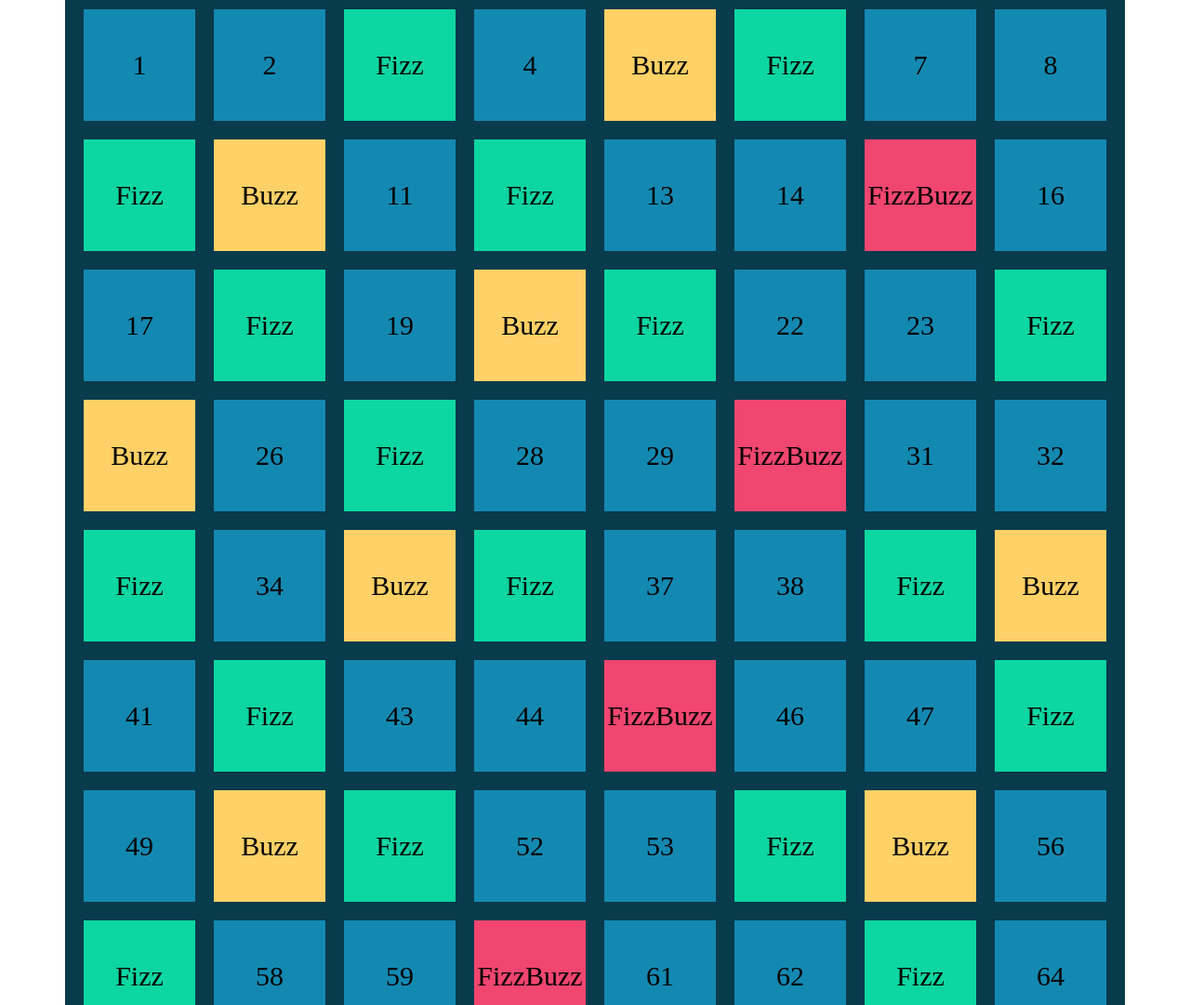
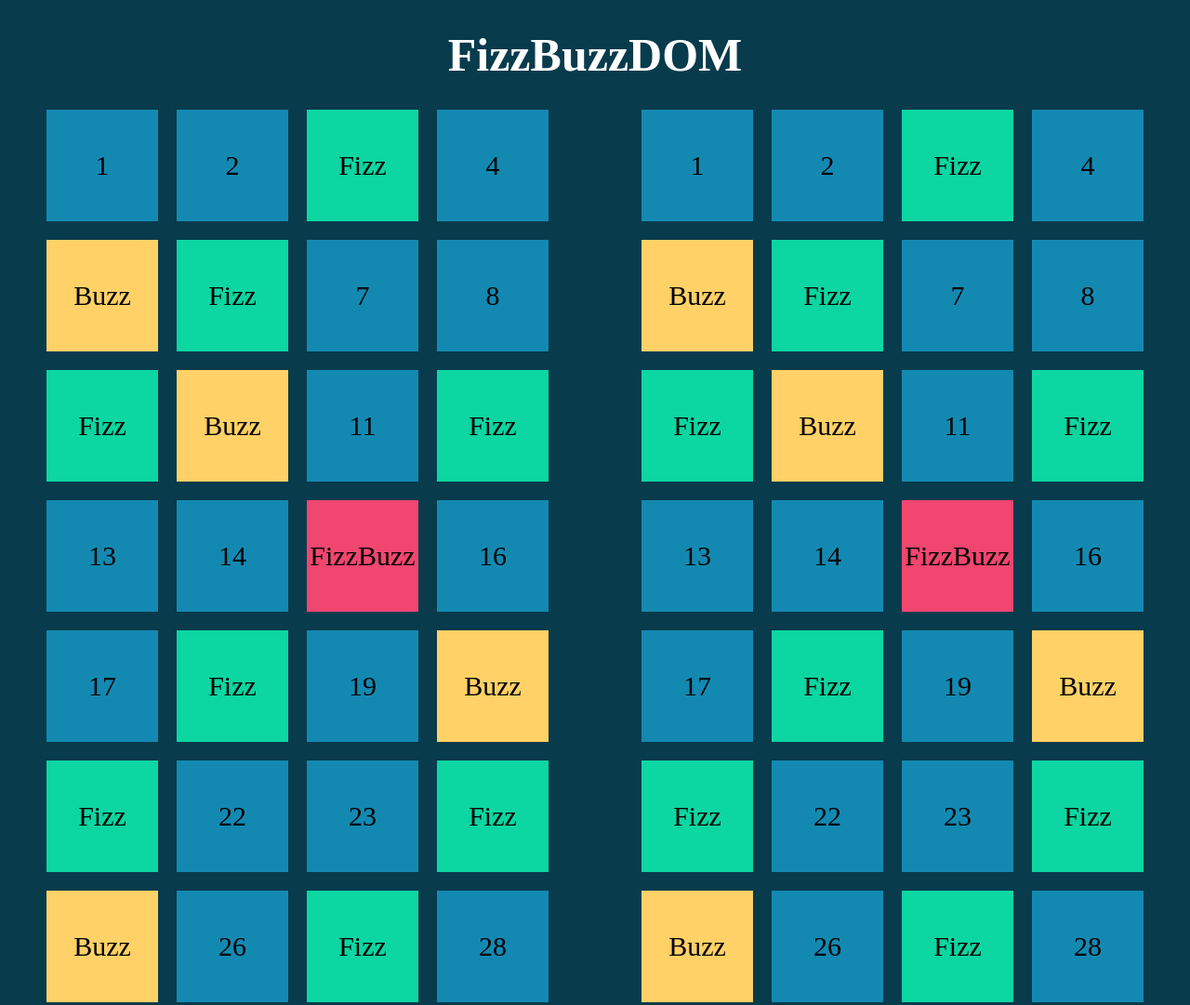
Before and after one commit to Gabriele-Cavallo/js-fizzbuzz, a plain HTML site: page index.html in a window 1280 px wide. Shown: the top 1081 px of the page at 93% size. Drawn offline with Linux system fonts and the light colour scheme.

Commit message:
feat: add second container

```diff
--- a/css/style.css
+++ b/css/style.css
@@ -3,9 +3,19 @@
     padding: 0;
     box-sizing: border-box;
 }
-#number-box{
+.container-main{
+    text-align: center;
+    background-color: #083b4c;
+    color: white;
+    padding: 30px 0;
+}
+h1{
+    font-size: 50px;
+    margin-bottom: 20px;
+}
+#number-box,
+#second-number-box{
     width: 1140px;
-    background-color: #083b4c;
     margin: 0 auto;
     display: flex;
     justify-content: center;
@@ -22,6 +32,13 @@
     margin: 10px;
     background-color: #1389b2;
 }
+.container-for{
+    display: flex;
+}
+#second-number-box{
+    display: flex;
+    flex-wrap: wrap;
+}
 .Fizz {
     background-color: #0cd6a1;
 }
--- a/index.html
+++ b/index.html
@@ -7,8 +7,12 @@
     <title>Fizzbuzz</title>
 </head>
 <body>
-    <div id="number-box">
-        <!-- <div class="box"></div> -->
+    <div class="container-main">
+        <h1>FizzBuzzDOM</h1>
+        <div class="container-for">
+            <div id="number-box"></div>
+            <div id="second-number-box"></div>
+        </div>
     </div>
     <script type="text/javascript" src="./js/script.js"></script>
 </body>
--- a/js/script.js
+++ b/js/script.js
@@ -3,11 +3,13 @@
 // Per i numeri che sono sia multipli di 3 che di 5 stampi “FizzBuzz”.
 
 // BONUS 1:
-// Crea un container nel DOM , aggiungendo un elemento html con il numero o la stringa corretta da mostrare.
+// // Crea un container nel DOM , aggiungendo un elemento html con il numero o la stringa corretta da mostrare.
+// BONUS 2:
+// Applica stili differenti agli elementi aggiunti al DOM nel *BONUS 1*, a seconda che il valore inserito sia un numero, un fizz, un buzz o un fizzbuzz.
 
 // 1 - Stampo in console i numeri da 1 a 100
+//Primo container
 for (let i = 1; i <= 100; i++){
-
 // 2 - Verfico per che numeri è divisibile e assegno il valore corretto
     // 2-a Controllo se il numero è divisibile per 5 E 3 e gli assegno il valore fizzbuzz
     // 2-b Controllo se il numero è divisibile per 5 e gli assegno il valore buzz
@@ -29,3 +31,23 @@ for (let i = 1; i <= 100; i++){
     let box = `<div class="box ${number}">${number}</div>`;
     numberBox.innerHTML += box;
 }
+//Secondo container
+for (let i = 1; i <= 100; i++){
+        let number;
+        if (i % 3 === 0 && i % 5=== 0) {
+            number = 'FizzBuzz';
+        }else if (i % 5 === 0) {
+            number = 'Buzz';
+        }else if (i % 3 === 0) {
+            number = 'Fizz';
+        }else{
+            number = i;
+        }
+        console.log(number);
+        let secondNumberBox = document.querySelector('#second-number-box');
+        let secondBox = document.createElement('div');
+        secondBox.innerHTML = number;
+        secondBox.classList.add('box');
+        secondBox.classList.add(number);
+        secondNumberBox.append(secondBox);
+    }
```
